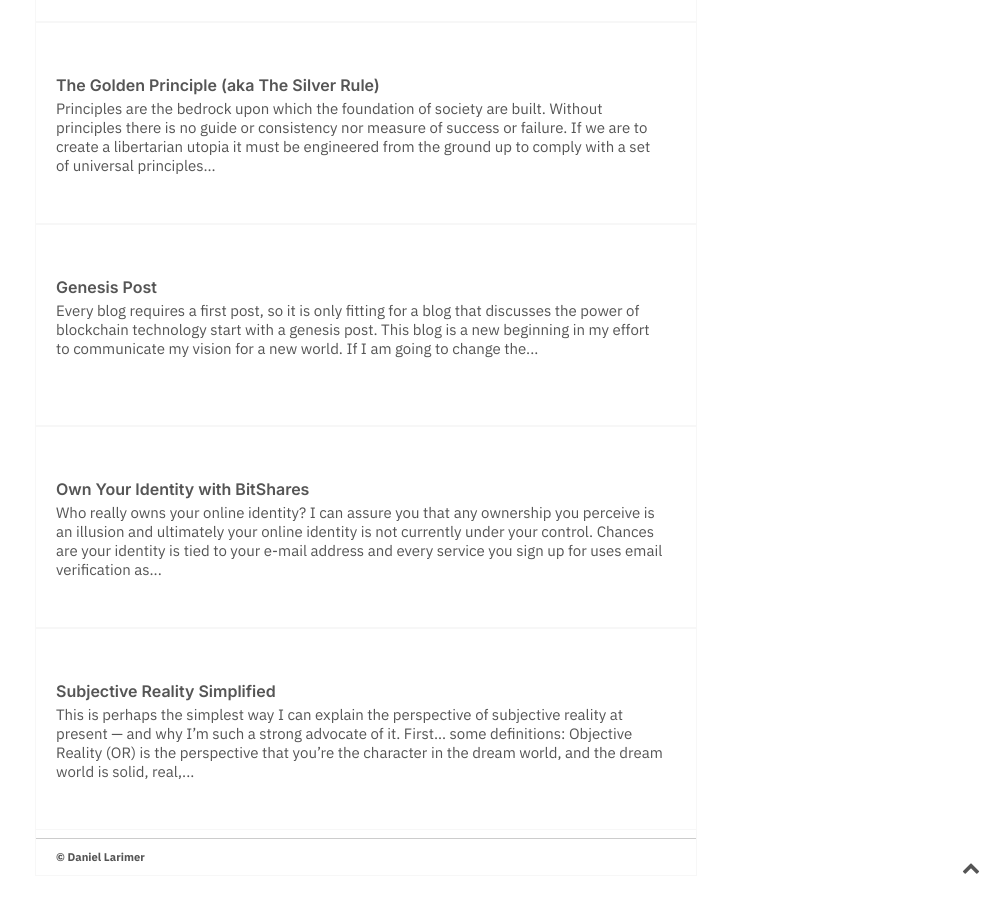
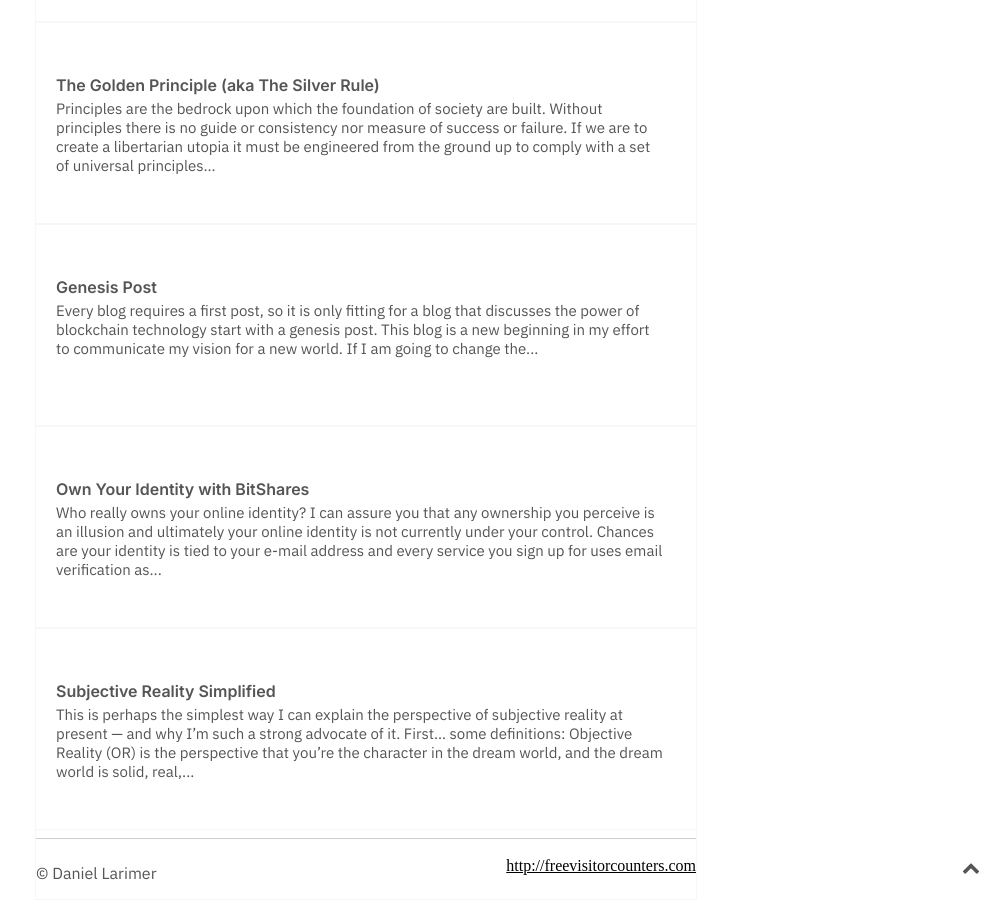
Before and after one commit to moreequalanimals/moreequalanimals.github.io, a Jekyll site: the page built from index.md, in a window 1280 px wide and 900 px high, scrolled down 31565 px. Shown: the whole window, without its empty margins (274-1280 px from the left). Built offline with Jekyll 4.4.1, drawn with Linux system fonts in a browser that asks for light colours; comment, search, counter and statistics services are not loaded; before the commit the page ends 32441 px from its top, so only the background shows below that.

Commit message:
test counter

```diff
--- a/_includes/footer.html
+++ b/_includes/footer.html
@@ -1,3 +1,7 @@
-<div id="copyright">
-    <p id="copyright-notice">© {{site.name}}</p>
+<div style="float:right; margin-top:10px">
+     <a href='http://www.freevisitorcounters.com'>http://freevisitorcounters.com</a> <script type='text/javascript' src='https://www.freevisitorcounters.com/auth.php?id=de8a9df9909cfd645da9603c5cca796f54ae42a0'></script>
+<script type="text/javascript" src="https://www.freevisitorcounters.com/en/home/counter/760687/t/5"></script>
 </div>
+<div  style="float:left">
+    <p >© {{site.name}}</p>
+</div>
```
